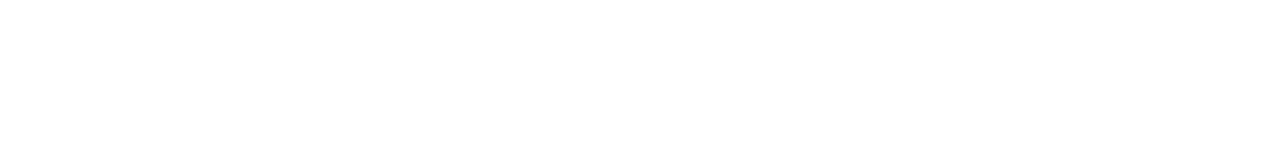
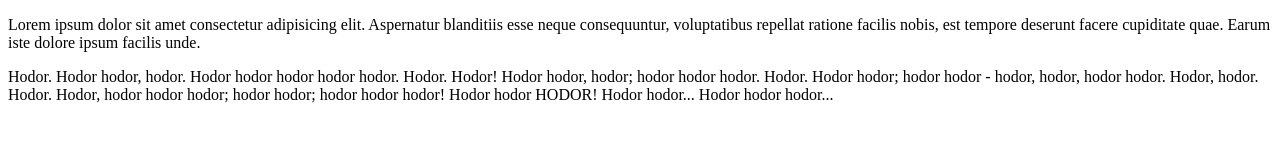
Before and after one commit to ebitsdev/demo-fork-pull-request, a plain HTML site: page index.html in a window 1280 px wide. Drawn offline with Linux system fonts and the light colour scheme.

Commit message:
Adrian's edit

```diff
--- a/index.html
+++ b/index.html
@@ -10,6 +10,12 @@
 
 <body>
     <!-- Create a div with two p tags -->
+
+    <!--Adrian's Edit-->
+        <p>Lorem ipsum dolor sit amet consectetur adipisicing elit. Aspernatur blanditiis esse neque consequuntur, voluptatibus repellat ratione facilis nobis, est tempore deserunt facere cupiditate quae. Earum iste dolore ipsum facilis unde.</p>
+
+        <p>Hodor. Hodor hodor, hodor. Hodor hodor hodor hodor hodor. Hodor. Hodor! Hodor hodor, hodor; hodor hodor hodor. Hodor. Hodor hodor; hodor hodor - hodor, hodor, hodor hodor. Hodor, hodor. Hodor. Hodor, hodor hodor hodor; hodor hodor; hodor hodor hodor! Hodor hodor HODOR! Hodor hodor... Hodor hodor hodor...</p>
+    <!--End of Adrian's Edit-->
 </body>
 
 </html>
```
